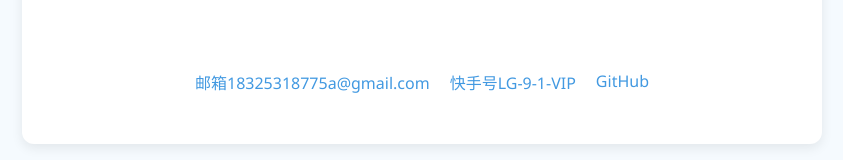
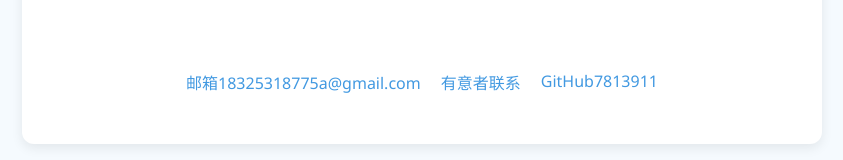
Before and after one commit to 18325318775a-dev/-, a plain HTML site: page index.html in a window 1280 px wide. Shown: the part 591-751 px from the top of the page, without its empty margins (218-1061 px from the left). Drawn offline with Linux system fonts and the light colour scheme.

Commit message:
Update contact links in index.html

```diff
--- a/index.html
+++ b/index.html
@@ -77,8 +77,8 @@
         </div>
         <div class="contact">
             <a href="mailto:example@xxx.com">邮箱18325318775a@gmail.com</a>
-            <a href="https://portfolio.xxx.com">快手号LG-9-1-VIP</a>
-            <a href="https://github.com/xxx">GitHub</a>
+            <a href="https://portfolio.xxx.com">有意者联系</a>
+            <a href="https://github.com/xxx">GitHub7813911</a>
         </div>
     </div>
 </body>
```
